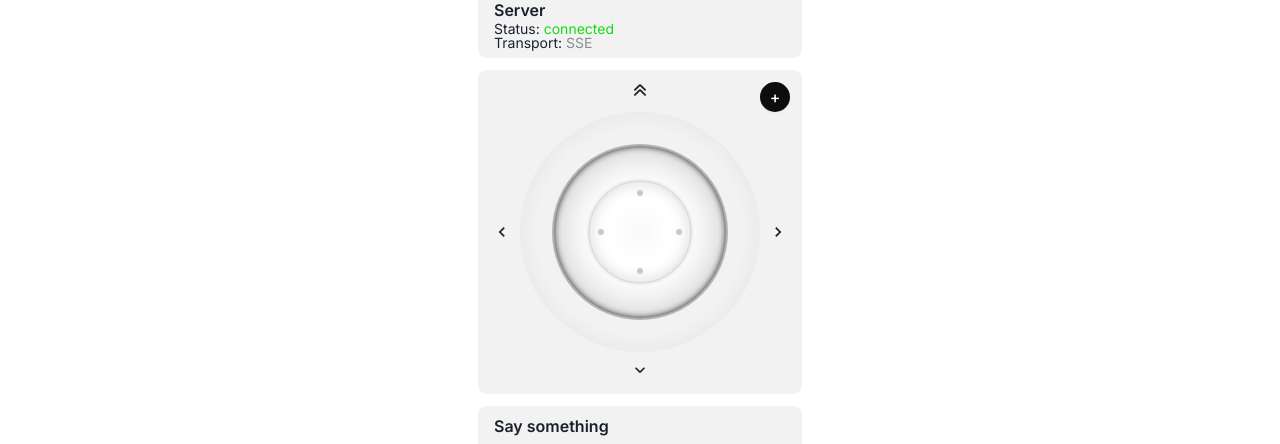
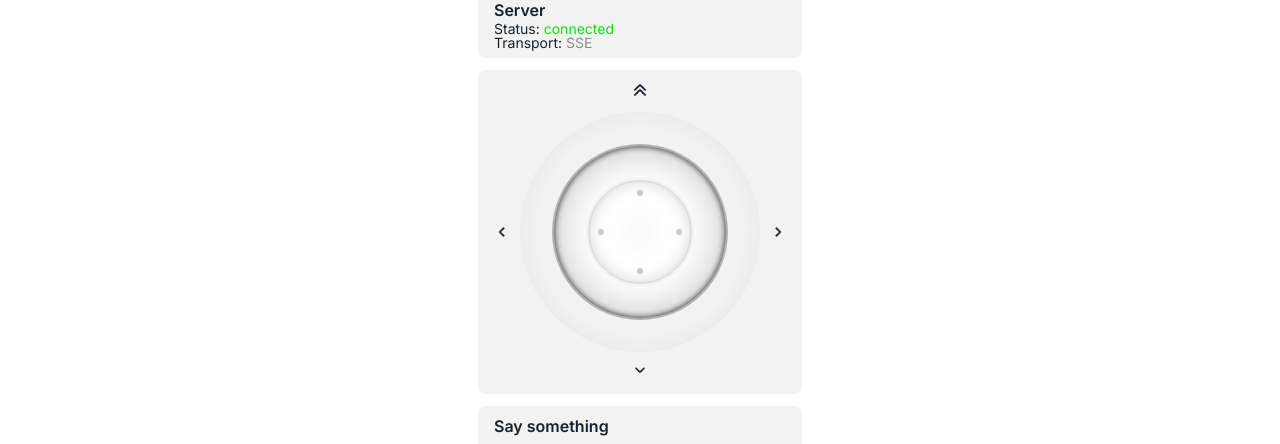
Before and after one commit to albiDmtr/wall-b, a Next.js app in the folder web-interface/: page / in a window 1280 px wide. Shown: the part 137-581 px from the top of the page. Built offline with nearby package versions, Linux system fonts and the light colour scheme.

Commit message:
Revert "This?"
This reverts commit 883d0b7518149e5b0d1561bd2775a8ae245ee84e.

```diff
--- a/web-interface/src/app/Joystick.tsx
+++ b/web-interface/src/app/Joystick.tsx
@@ -1,11 +1,10 @@
 "use client";
 import { sendCommand } from "./commands";
-import { useEffect, useState, useRef, useCallback } from "react";
+import { useEffect, useState, useRef } from "react";
 import { ArrowLeftIcon, ChevronLeftIcon } from "@chakra-ui/icons";
 
 const Joystick = () => {
   const [isMouseDown, setIsMouseDown] = useState(false);
-  const [isExpanded, setIsExpanded] = useState(false);
   const [angle, setAngle] = useState(0);
   const [distance, setDistance] = useState(0);
   const [keysPressed, setKeysPressed] = useState(0);
@@ -105,8 +104,7 @@ const Joystick = () => {
     };
   }, []);
 
-  const handleKeyDown = useCallback(
-    (event: any) => {
+  const handleKeyDown = (event: any) => {
     setKeysPressed((prev) => prev + 1);
     setIsMouseDown(true);
 
@@ -130,11 +128,9 @@ const Joystick = () => {
       top: `calc(50% + ${Math.sin(newAngle) * 40}px)`,
       left: `calc(50% + ${Math.cos(newAngle) * 40}px)`,
     });
-    },
-    [angle],
-  );
+  };
 
-  const handleKeyUp = useCallback(() => {
+  const handleKeyUp = () => {
     setKeysPressed((prev) => {
       const newCount = prev - 1;
       if (newCount <= 0) {
@@ -149,7 +145,7 @@ const Joystick = () => {
       }
       return Math.max(0, newCount);
     });
-  }, []);
+  };
 
   useEffect(() => {
     window.addEventListener("keydown", handleKeyDown);
@@ -159,62 +155,10 @@ const Joystick = () => {
       window.removeEventListener("keydown", handleKeyDown);
       window.removeEventListener("keyup", handleKeyUp);
     };
-  }, [angle, handleKeyDown, handleKeyUp]);
-
-  const toggleExpanded = () => {
-    const newExpandedState = !isExpanded;
-    setIsExpanded(newExpandedState);
-
-    if (newExpandedState) {
-      // Enter fullscreen
-      const element = document.documentElement;
-      if (element.requestFullscreen) {
-        element.requestFullscreen();
-      } else if ((element as any).webkitRequestFullscreen) {
-        // Safari
-        (element as any).webkitRequestFullscreen();
-      } else if ((element as any).msRequestFullscreen) {
-        // IE11
-        (element as any).msRequestFullscreen();
-      }
-    } else {
-      // Exit fullscreen
-      if (document.exitFullscreen) {
-        document.exitFullscreen();
-      } else if ((document as any).webkitExitFullscreen) {
-        // Safari
-        (document as any).webkitExitFullscreen();
-      } else if ((document as any).msExitFullscreen) {
-        // IE11
-        (document as any).msExitFullscreen();
-      }
-    }
-  };
+  }, [angle]);
 
   return (
-    <div className={`joystick-cont box ${isExpanded ? "expanded" : ""}`}>
-      <button
-        onClick={toggleExpanded}
-        style={{
-          position: "absolute",
-          top: "10px",
-          right: "10px",
-          zIndex: 1001,
-          background: "rgba(0, 0, 0, 0.7)",
-          color: "white",
-          border: "none",
-          borderRadius: "50%",
-          width: "30px",
-          height: "30px",
-          cursor: "pointer",
-          fontSize: "16px",
-          display: "flex",
-          alignItems: "center",
-          justifyContent: "center",
-        }}
-      >
-        {isExpanded ? "−" : "+"}
-      </button>
+    <div className="joystick-cont box">
       <ArrowLeftIcon className="arrow front" w={3} h={3} />
       <ChevronLeftIcon className="arrow left" w={5} h={5} />
       <ChevronLeftIcon className="arrow right" w={5} h={5} />
--- a/web-interface/src/app/globals.css
+++ b/web-interface/src/app/globals.css
@@ -46,22 +46,6 @@
         rgba(0, 0, 0, 0) 60%,
         rgba(0, 0, 0, 0.1) 100%
     );
-}
-
-.joystick-cont.expanded {
-    position: fixed;
-    top: 0;
-    left: 0;
-    width: 100vw;
-    height: 100vh;
-    padding: 50px;
-    z-index: 1000;
-    background-color: white;
-    box-sizing: border-box;
-}
-
-.joystick-cont.expanded .joystick-outer {
-    margin: auto auto;
 }
 
 .joystick-inner {
```
Lines whose indentation alone changed are shown as unchanged.
